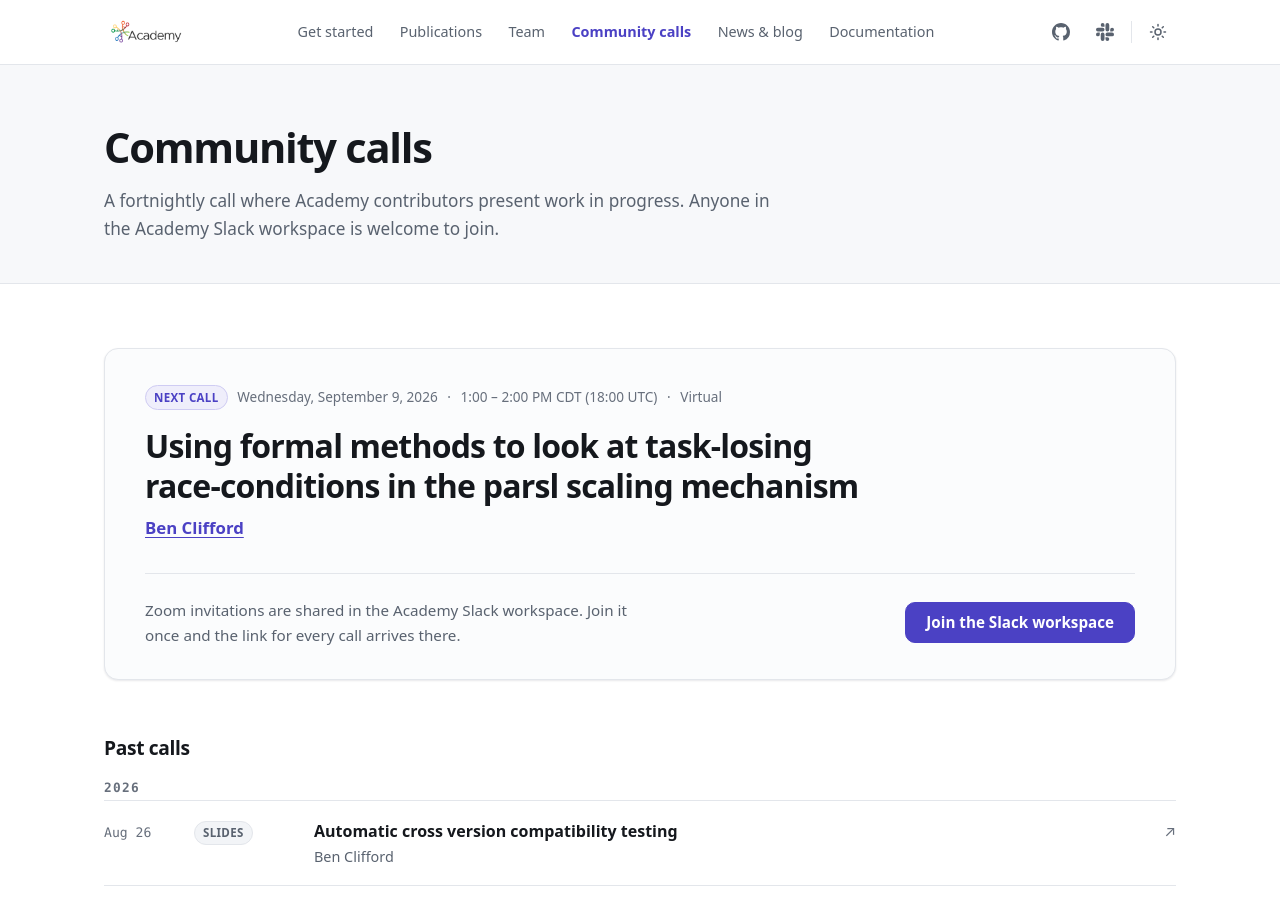
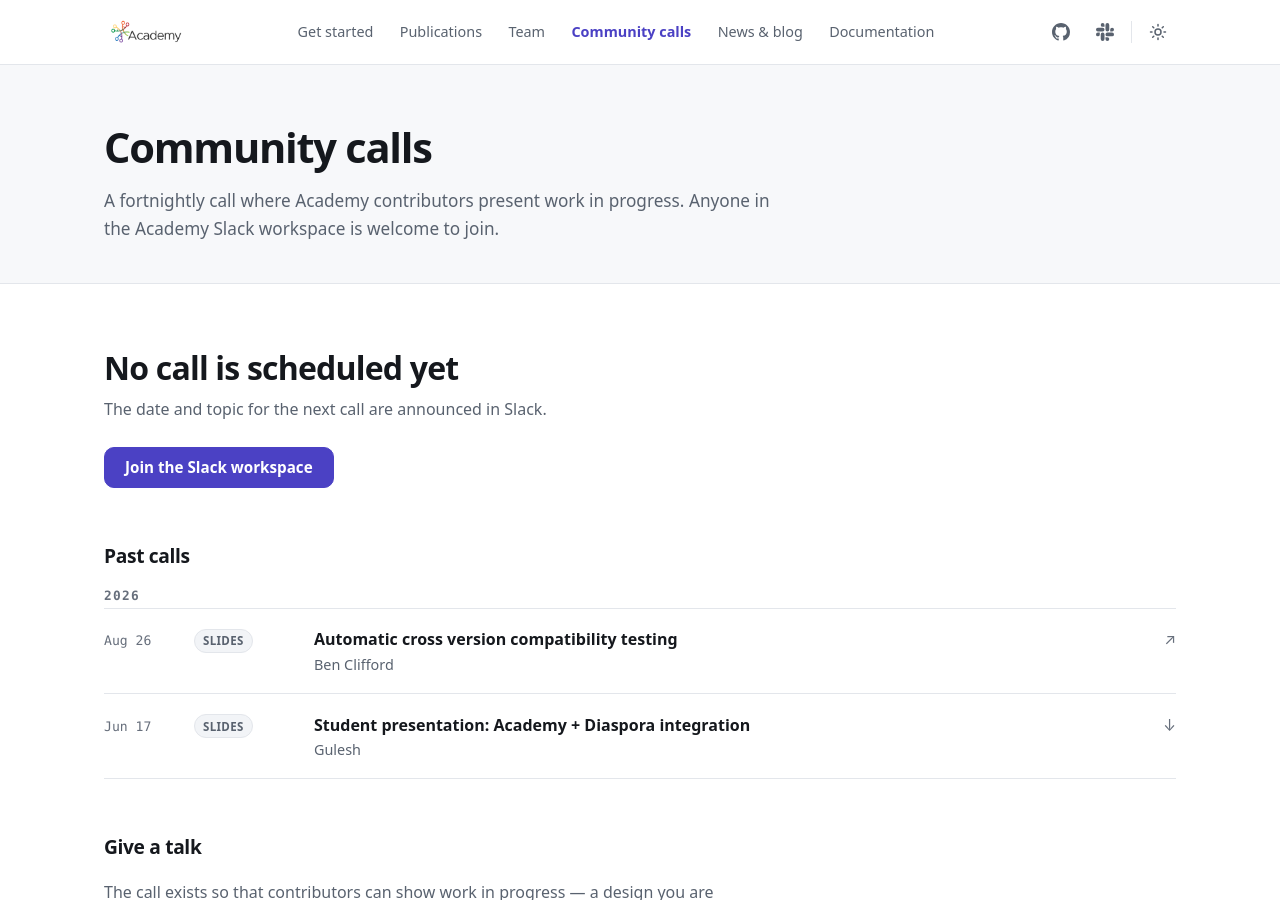
Before and after one commit to academy-agents/academy-agents.github.io, a Jekyll site: the page built from community-calls.html, in a window 1280 px wide and 900 px high. Built offline with Jekyll 4.4.1, drawn with Linux system fonts in a browser that asks for light colours; part of the change alters nothing that is shown.

Commit message:
Drop the formal-methods talk: it belongs to a different event
Listed here on 2026-09-09 off a relayed Slack offer. It is not part of
this series, so it comes out entirely rather than being rescheduled.

Left behind as a "deliberately absent" note, following the convention
the observability decks already set in this file — the offer is still
sitting in the Slack thread, and without a note the next person to read
it will re-add the talk for the same reason I did.

The August slides link and the .talk__title measure stay. The link was
asked for separately and is unaffected. The measure was prompted by the
abstract-less rendering this entry introduced, but it also puts the
existing longer title on one line instead of two, and any future
title-only call brings that state straight back.

Removing the only upcoming call returns the page to its empty state,
which is now the truthful one: nothing is scheduled.

Co-Authored-By: Claude Opus 5 <noreply@anthropic.com>
Claude-Session: https://claude.ai/code/session_01CQdYY5u8LWXe3DU79StQVt

```diff
--- a/_data/community_calls.yml
+++ b/_data/community_calls.yml
@@ -44,21 +44,10 @@
 # also works and never goes stale, but then the bracketed UTC has to go too —
 # "CT (18:00 UTC)" is only right for half the year.
 
-- title: Using formal methods to look at task-losing race-conditions in the
-    parsl scaling mechanism
-  # Offered in Slack on 2026-09-01, as prose rather than as a formal title, so
-  # it arrived lower-case. Capitalised to match the other entries.
-  speaker: Ben Clifford
-  # Same speaker as the call below; speaker_url copied from that entry, and
-  # affiliation left off there too. Do not add one.
-  speaker_url: https://github.com/benclifford
-  # Fortnightly from the 2026-08-26 call. Inside the 2026 DST window
-  # (Mar 8 – Nov 1), so 1:00 PM Chicago is CDT and 18:00 UTC.
-  date: 2026-09-09
-  time: "1:00 – 2:00 PM CDT (18:00 UTC)"
-  place: Virtual
-  # No abstract or bio: only a title was offered. Both fields are optional and
-  # the page drops their columns cleanly. Add the abstract when it arrives.
+# Deliberately absent: Ben Clifford's formal-methods talk on task-losing race
+# conditions in the parsl scaling mechanism. It was offered on 2026-09-01 and
+# briefly listed here for 2026-09-09, but it belongs to a different event, not
+# this series. Do not re-add it from the Slack thread.
 
 - title: Automatic cross version compatibility testing
   speaker: Ben Clifford
```
